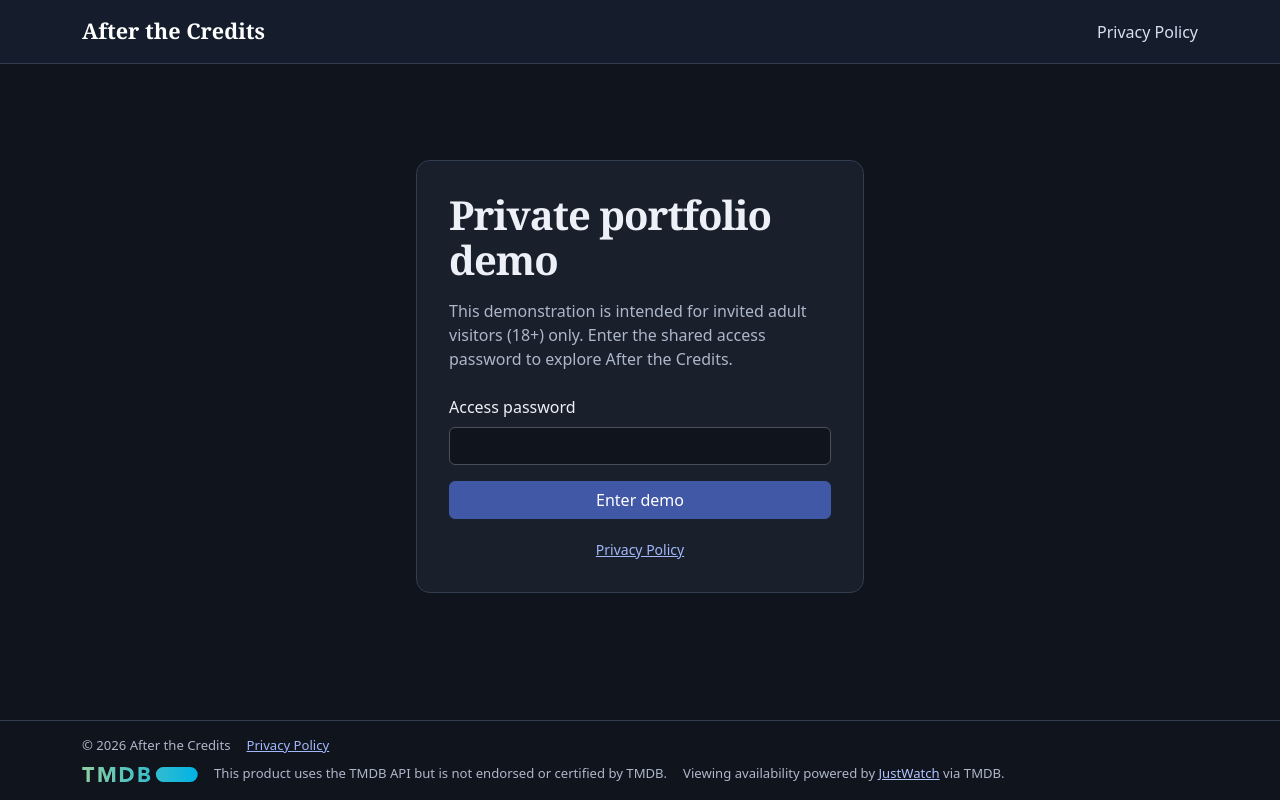
After one commit to captainxixi/AfterTheCredits, an ASP.NET Core app: page /Access in a window 1280 px wide. The commit adds this page. Run offline with ASP.NET Core 8, Linux system fonts and the light colour scheme; style sheets or scripts are compiled from the project's sources; the project's own start-up code is not run, and a stand-in starts its controllers and pages.

Commit message:
Add password protection for private demo access

```diff
--- /dev/null
+++ b/Pages/Access.cshtml
@@ -0,0 +1,24 @@
+@page
+@model AccessModel
+@{
+    ViewData["Title"] = "Private demo access";
+}
+
+<section class="demo-access">
+    <h1>Private portfolio demo</h1>
+    <p>This demonstration is intended for invited adult visitors (18+) only.
+        Enter the shared access password to explore After the Credits.</p>
+
+    <form method="post">
+        <input asp-for="ReturnUrl" type="hidden" />
+        <label for="access-password" class="form-label">Access password</label>
+        <input id="access-password" name="Password" type="password" class="form-control"
+               autocomplete="current-password" required />
+        @if (!ViewData.ModelState.IsValid)
+        {
+            <div asp-validation-summary="ModelOnly" class="text-danger mt-2" role="alert"></div>
+        }
+        <button type="submit" class="btn btn-primary w-100 mt-3">Enter demo</button>
+    </form>
+    <a asp-page="/Privacy" class="demo-access-privacy">Privacy Policy</a>
+</section>
--- /dev/null
+++ b/Pages/Access.cshtml.cs
@@ -0,0 +1,54 @@
+using System.ComponentModel.DataAnnotations;
+using System.Security.Claims;
+using AfterTheCredits.Services;
+using Microsoft.AspNetCore.Authentication;
+using Microsoft.AspNetCore.Authentication.Cookies;
+using Microsoft.AspNetCore.Mvc;
+using Microsoft.AspNetCore.Mvc.RazorPages;
+
+namespace AfterTheCredits.Pages;
+
+public sealed class AccessModel(IConfiguration configuration) : PageModel
+{
+    [BindProperty]
+    [Required]
+    public string? Password { get; set; }
+
+    [BindProperty(SupportsGet = true)]
+    public string? ReturnUrl { get; set; }
+
+    public IActionResult OnGet()
+    {
+        ReturnUrl = Url.IsLocalUrl(ReturnUrl) ? ReturnUrl : null;
+        return User.Identity?.IsAuthenticated == true ? ContinueToDemo() : Page();
+    }
+
+    public async Task<IActionResult> OnPostAsync()
+    {
+        var version = DemoAccessPassword.GetVersion(configuration);
+        if (!ModelState.IsValid || !DemoAccessPassword.Matches(Password, version))
+        {
+            Password = null;
+            ModelState.Remove(nameof(Password));
+            ModelState.AddModelError(string.Empty, "Incorrect password or access is unavailable.");
+            return Page();
+        }
+
+        var identity = new ClaimsIdentity(
+            [
+                new Claim(ClaimTypes.Name, "Invited visitor"),
+                new Claim(DemoAccessPassword.VersionClaim, version!)
+            ],
+            CookieAuthenticationDefaults.AuthenticationScheme);
+
+        await HttpContext.SignInAsync(
+            CookieAuthenticationDefaults.AuthenticationScheme,
+            new ClaimsPrincipal(identity),
+            new AuthenticationProperties { IsPersistent = true });
+
+        return ContinueToDemo();
+    }
+
+    private IActionResult ContinueToDemo() =>
+        Url.IsLocalUrl(ReturnUrl) ? LocalRedirect(ReturnUrl!) : RedirectToPage("/Index");
+}
--- a/Pages/Shared/_Layout.cshtml
+++ b/Pages/Shared/_Layout.cshtml
@@ -14,6 +14,8 @@
         <nav class="navbar navbar-expand-md site-navigation">
             <div class="container">
                 <a class="navbar-brand" asp-area="" asp-page="/Index">After the Credits</a>
+                @if (User.Identity?.IsAuthenticated == true)
+                {
                 <button class="navbar-toggler" type="button" data-bs-toggle="collapse" data-bs-target="#site-navigation" aria-controls="site-navigation"
                         aria-expanded="false" aria-label="Toggle navigation">
                     <span class="navbar-toggler-icon"></span>
@@ -29,6 +31,11 @@
                         <button type="submit" class="btn btn-sm btn-outline-light">Reset Demo</button>
                     </form>
                 </div>
+                }
+                else
+                {
+                    <a class="nav-link" asp-page="/Privacy">Privacy Policy</a>
+                }
             </div>
         </nav>
     </header>
--- a/wwwroot/css/site.css
+++ b/wwwroot/css/site.css
@@ -155,6 +155,27 @@ body {
     max-width: 52rem;
     margin-inline: auto;
     line-height: 1.7;
+}
+
+.demo-access {
+    max-width: 28rem;
+    margin: clamp(1.5rem, 8vh, 5rem) auto;
+    padding: clamp(1.25rem, 4vw, 2rem);
+    border: 1px solid var(--atc-line);
+    border-radius: var(--atc-radius);
+    background: var(--atc-surface);
+}
+
+.demo-access p {
+    color: var(--atc-muted);
+    margin: 1rem 0 1.5rem;
+}
+
+.demo-access-privacy {
+    display: block;
+    margin-top: 1.25rem;
+    text-align: center;
+    font-size: .875rem;
 }
 
 .privacy-policy h2 {
```
Also changed, not shown: Pages/Privacy.cshtml (+9 -3 lines), Program.cs (+83 -9 lines), Services/DemoAccessPassword.cs (added, +27 -0 lines), README.md.
